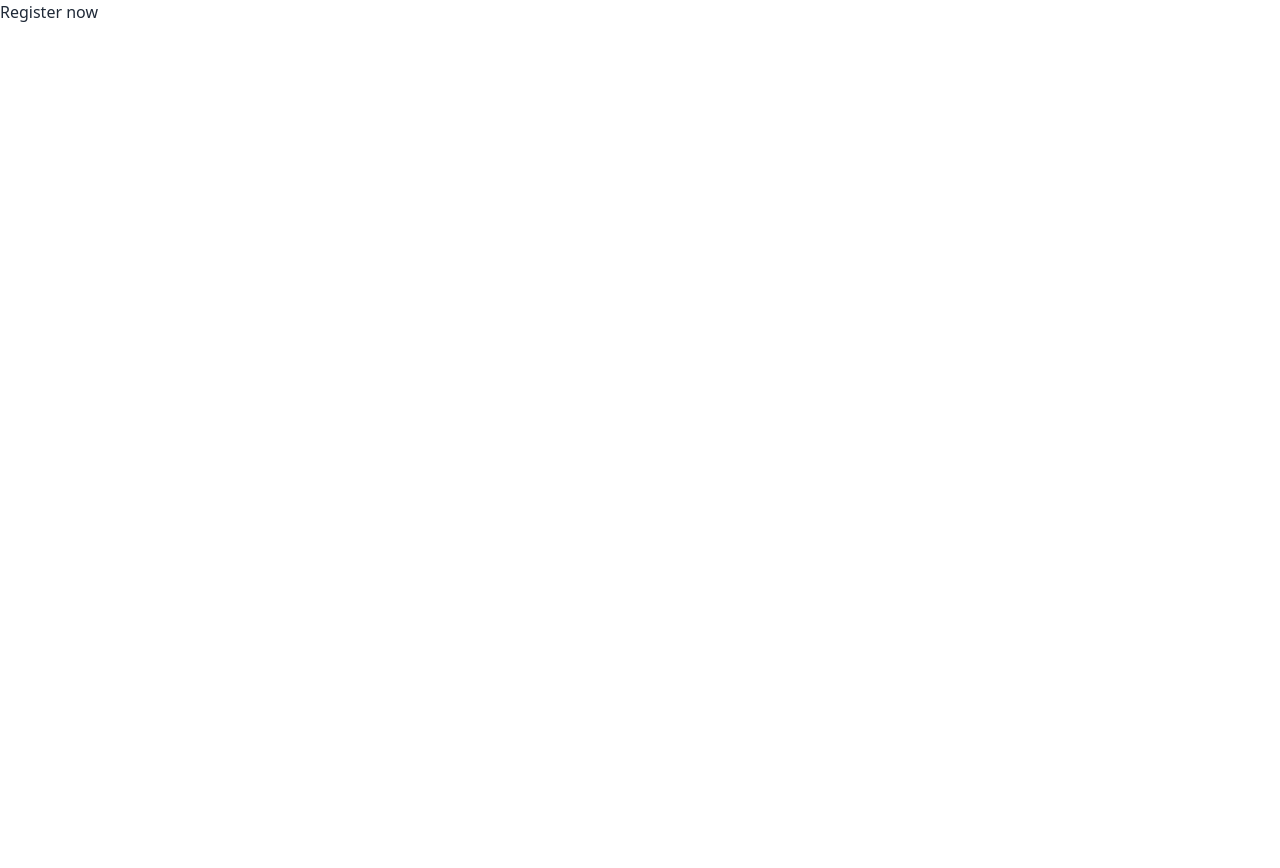
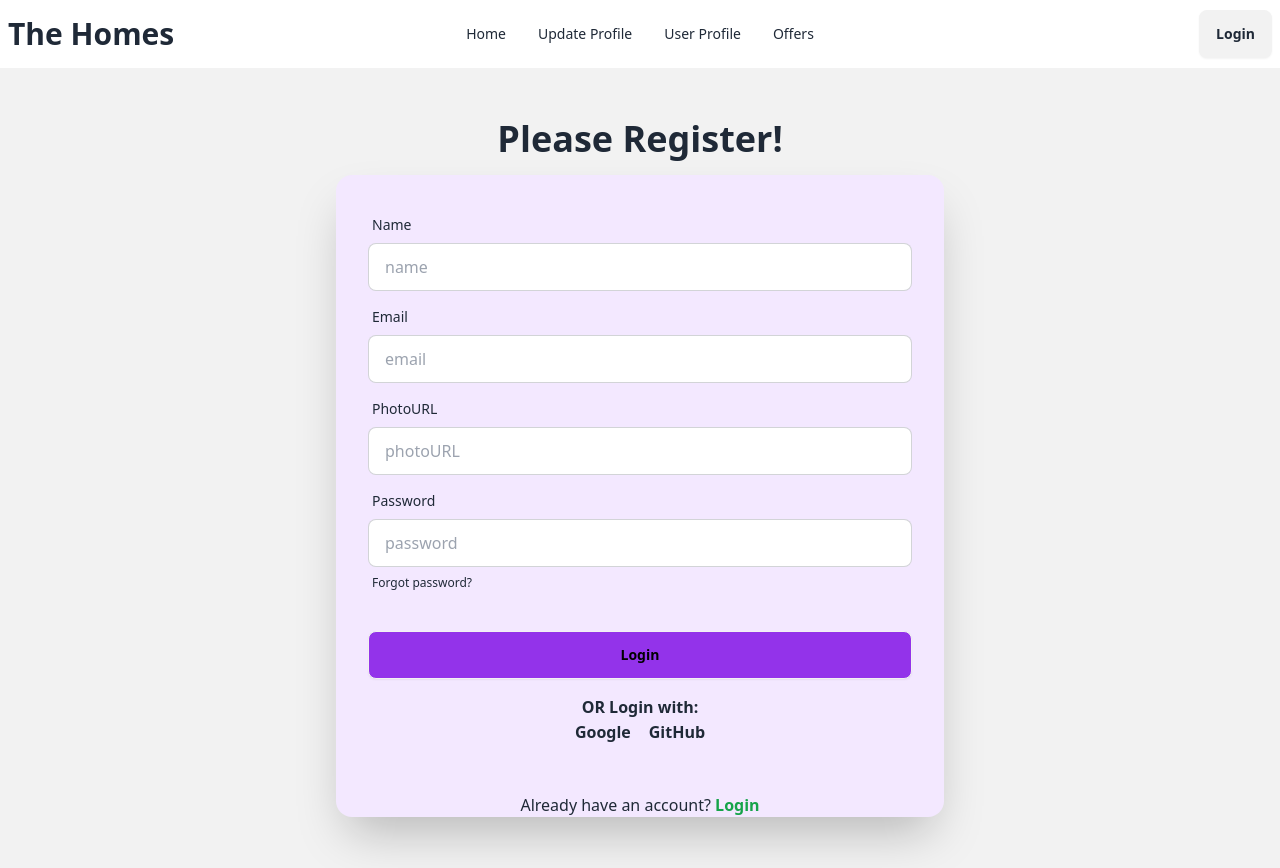
Before and after one commit to ataher83/The-Homes, a React (Vite) app: page /register in a window 1280 px wide. Before the commit the page ends 800 px from the top, so only its background shows below. Built offline with nearby package versions, Linux system fonts and the light colour scheme.

Commit message:
login & register page updated

```diff
--- a/src/pages/Login/Login.jsx
+++ b/src/pages/Login/Login.jsx
@@ -14,24 +14,34 @@ const Login = () => {
                 </div>
 
                 <div className="card  w-full  shadow-2xl bg-green-100">
+
                     <form className="card-body">
+
                         <div className="form-control">
                             <label className="label">
                                 <span className="label-text">Email</span>
                             </label>
-                        <input type="email" placeholder="email" className="input input-bordered" required />
+                            <input type="email" name="email" placeholder="email" className="input input-bordered" required />
                         </div>
+
                         <div className="form-control">
                             <label className="label">
                                 <span className="label-text">Password</span>
                             </label>
-                        <input type="password" placeholder="password" className="input input-bordered" required />
+                            <input type="password" name="password" placeholder="password" className="input input-bordered" required />
                             <label className="label">
                                 <a href="#" className="label-text-alt link link-hover">Forgot password?</a>
                             </label>
                         </div>
+
                         <div className="form-control mt-6">
                         <button className="btn bg-green-600 font-bold ">Login</button>
+                        </div>
+
+                        <div className="mt-2 font-semibold text-center">
+                        <p>OR Login with:</p>
+                        <button className="btn-ghost">Google</button>
+                        <button className="btn-ghost ml-4">GitHub</button>
                         </div>
                     </form>
 
--- a/src/pages/Register/Register.jsx
+++ b/src/pages/Register/Register.jsx
@@ -1,10 +1,71 @@
+import { Link } from "react-router-dom";
+import Navbar from "../Shared/Navbar/Navbar";
 
 
 const Register = () => {
     return (
         <div>
-            Register now
+        <Navbar></Navbar>
+        <div className="hero min-h-screen bg-base-200">
+            <div className="hero-content flex-col w-3/4 lg:w-1/2">
+
+                <div className="text-center">
+                    <h1 className="text-4xl font-bold">Please Register!</h1>
+                </div>
+
+                <div className="card  w-full  shadow-2xl bg-purple-100">
+
+                    <form className="card-body">
+
+                        <div className="form-control">
+                            <label className="label">
+                                <span className="label-text">Name</span>
+                            </label>
+                            <input type="text" name="name" placeholder="name" className="input input-bordered" required />
+                        </div>
+
+                        <div className="form-control">
+                            <label className="label">
+                                <span className="label-text">Email</span>
+                            </label>
+                            <input type="email" placeholder="email" className="input input-bordered" required />
+                        </div>
+
+                        <div className="form-control">
+                            <label className="label">
+                                <span className="label-text">PhotoURL</span>
+                            </label>
+                            <input type="text" name="photoURL" placeholder="photoURL" className="input input-bordered" required />
+                        </div>
+
+                        <div className="form-control">
+                            <label className="label">
+                                <span className="label-text">Password</span>
+                            </label>
+                            <input type="password" placeholder="password" className="input input-bordered" required />
+                            <label className="label">
+                                <a href="#" className="label-text-alt link link-hover">Forgot password?</a>
+                            </label>
+                        </div>
+
+                        <div className="form-control mt-6">
+                            <button className="btn bg-purple-600 font-bold text-black ">Login</button>
+                        </div>
+
+                        <div className="mt-2 font-semibold text-center">
+                            <p>OR Login with:</p>
+                            <button className="btn-ghost">Google</button>
+                            <button className="btn-ghost ml-4">GitHub</button>
+                        </div>
+
+                    </form>
+
+                    <p className="text-center mt-4">Already have an account? <Link className="text-green-600 font-bold" to="/login">Login</Link></p>
+
+                </div>
+            </div>
         </div>
+      </div>
     );
 };
 
```
Lines whose indentation alone changed are shown as unchanged.
